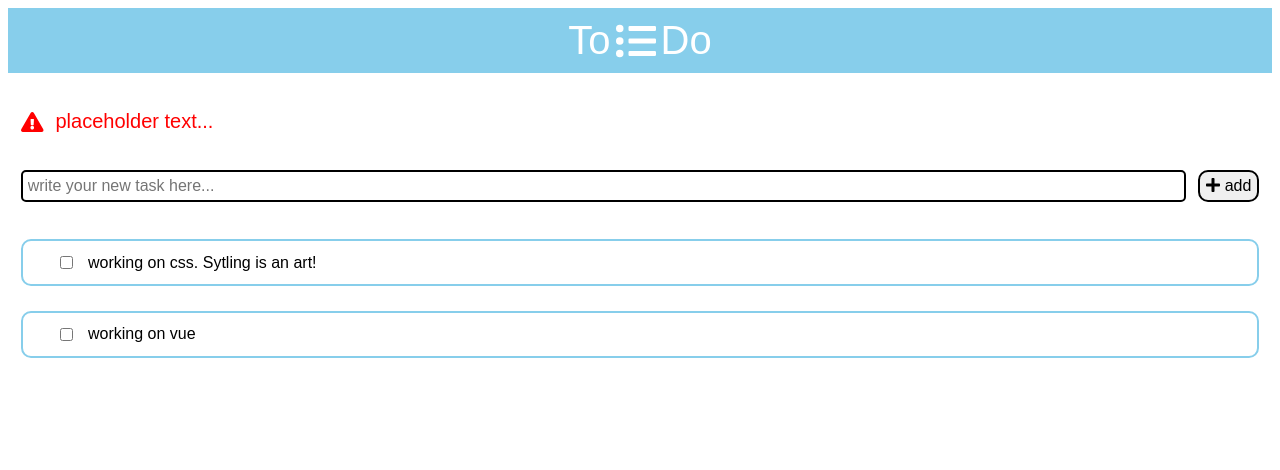
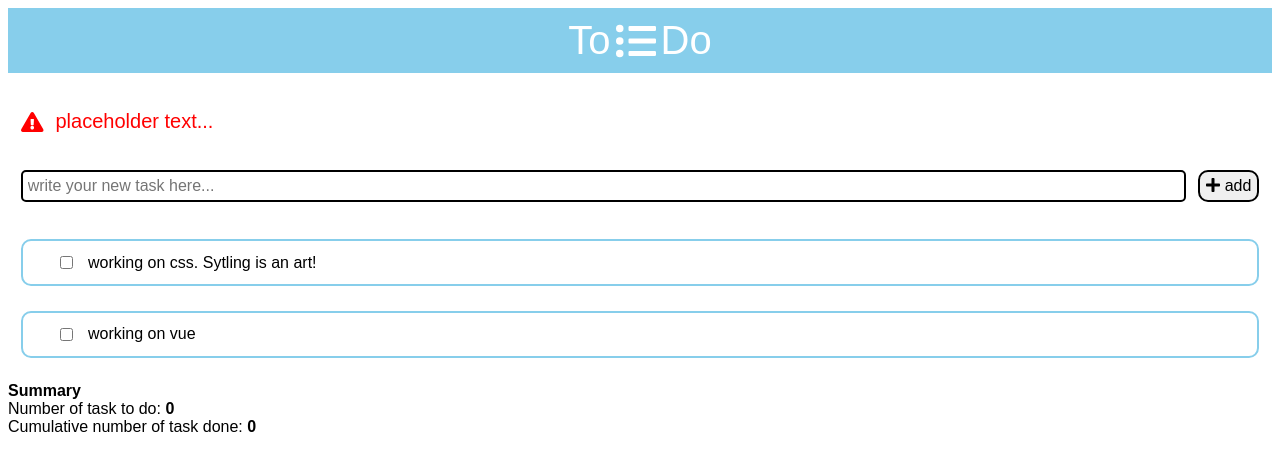
Before and after one commit to aaronsum1102/todo-vue, a Vue app: page / in a window 1280 px wide. Shown: the top 470 px of the page. Built offline with nearby package versions, Linux system fonts and the light colour scheme.

Commit message:
add task summary message

```diff
--- a/src/App.vue
+++ b/src/App.vue
@@ -2,18 +2,21 @@
     <div class="app">
         <Header/>
         <Body/>
+        <Summary/>
     </div>
 </template>
 
 <script>
 import Header from './components/pages/Header.vue'
 import Body from './components/pages/Body.vue'
+import Summary from './components/atoms/SummaryMessage.vue'
 
 export default {
   name: 'app',
   components: {
     Header,
-    Body
+    Body,
+    Summary
   }
 }
 </script>
--- /dev/null
+++ b/src/components/atoms/SummaryMessage.vue
@@ -0,0 +1,23 @@
+<template>
+    <div class="summary">
+        <span id="section-title"><b>Summary</b></span><br/>
+        Number of task to do: <b>{{taskToDo}}</b><br/>
+        Cumulative number of task done: <b>{{taksCompleted}}</b>
+    </div>
+</template>
+
+<script>
+export default {
+  name: 'Summary',
+  props: {
+    taksCompleted: {
+      type: Number,
+      default: 0
+    },
+    taskToDo: {
+      type: Number,
+      default: 0
+    }
+  }
+}
+</script>
--- a/src/components/molecules/AlertMessage.vue
+++ b/src/components/molecules/AlertMessage.vue
@@ -38,3 +38,4 @@ export default {
         flex: 1;
     }
 </style>
+git
```
